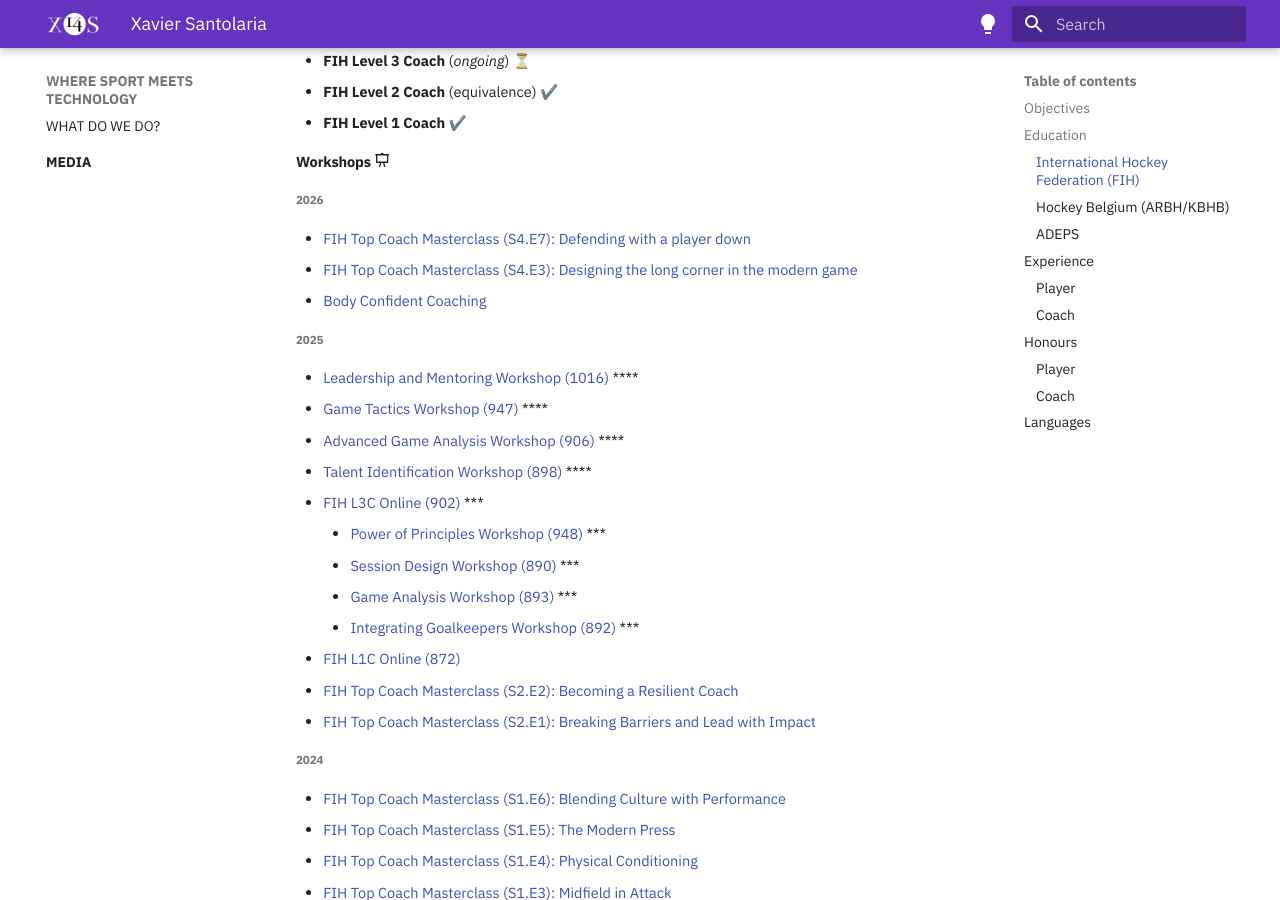
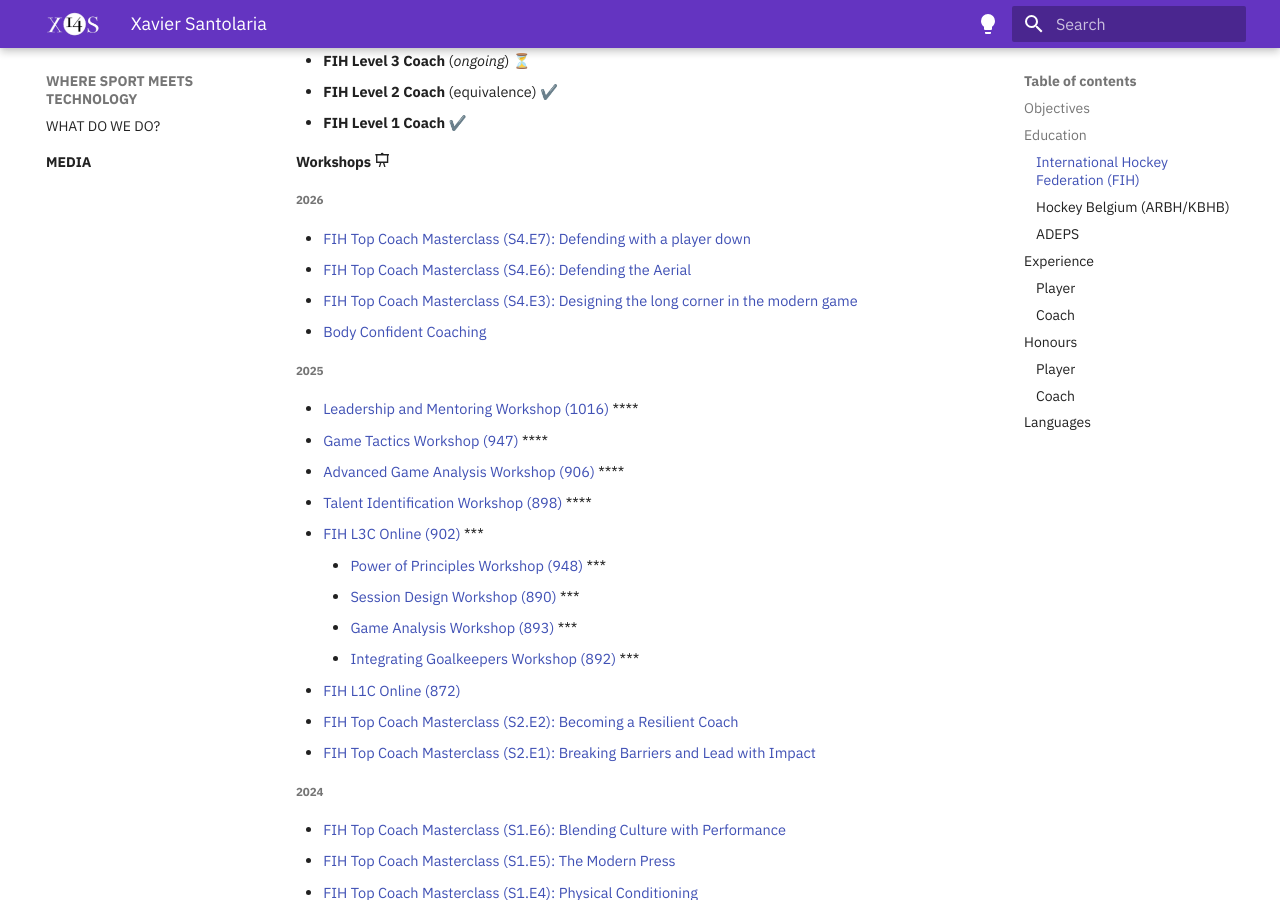
Before and after one commit to xsa/x14s.com, an MkDocs documentation site: the page built from docs/team/xs.md, in a window 1280 px wide and 900 px high, scrolled down 1014 px. Built offline with MkDocs 1.6.1 and Material for MkDocs 9.7.7, drawn with Linux system fonts in a browser that asks for light colours; emoji names are drawn with the system emoji font.

Commit message:
+ Defending the Aerial

```diff
--- a/docs/team/xs.md
+++ b/docs/team/xs.md
@@ -40,6 +40,7 @@
 
 ##### 2026
 - [FIH Top Coach Masterclass (S4.E7): Defending with a player down](https://academy.fih.hockey/course/tcms4e7)
+- [FIH Top Coach Masterclass (S4.E6): Defending the Aerial](https://academy.fih.hockey/course/tcms4e6)
 - [FIH Top Coach Masterclass (S4.E3): Designing the long corner in the modern game](https://academy.fih.hockey/course/tcms4e3)
 - [Body Confident Coaching](https://academy.fih.hockey/course/bccoaching)
 
```
